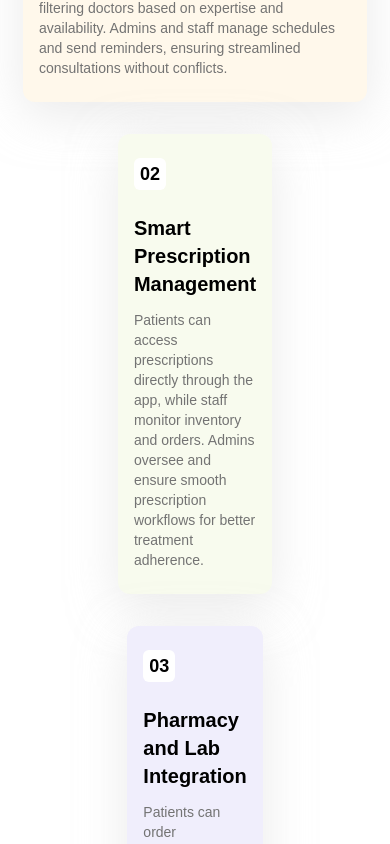
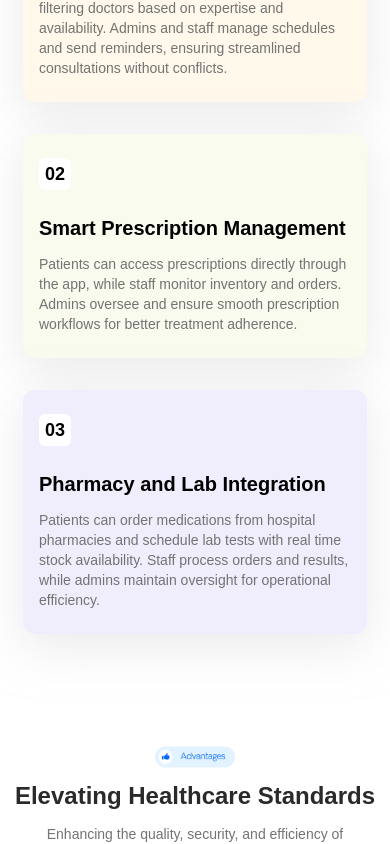
Before and after one commit to ajayzyx/MedLink, a React (Vite) app: page / in a window 390 px wide. Shown: the part 2433-3277 px from the top of the page. Built offline with nearby package versions, Linux system fonts and the light colour scheme; a web font is replaced by a local one.

Commit message:
responsive issue for mobile in feature section

```diff
--- a/src/pages/Features.jsx
+++ b/src/pages/Features.jsx
@@ -31,7 +31,7 @@ const Features = () => {
                 {/* Feature 1 */}
                 <div
                 style={{boxShadow: '0px 12px 48px 0px rgba(217, 217, 217, 0.54)'
-                 }} className="bg-[#FFF8EB] rounded-xl mx-36 inline-flex ">
+                 }} className="bg-[#FFF8EB] rounded-xl sm:mx-36 inline-flex ">
                     <div className="sm:my-36 sm:mx-12 lg:w-[410px] mx-4 my-6 w-[312px]">
                         <a
                             className="bg-[#FFFFFF] rounded-md text-lg flex items-center justify-center sm:size-10 size-8 font-semibold font-oakes">
@@ -59,7 +59,7 @@ const Features = () => {
                 <div
                 style={{boxShadow: '0px 12px 48px 0px rgba(217, 217, 217, 0.54)'
                  }}
-                 className="bg-[#F8FBEE] rounded-xl mx-36 inline-flex">
+                 className="bg-[#F8FBEE] rounded-xl sm:mx-36 inline-flex">
                     <div className='hidden sm:block'>
                     <div className='relative w-[644px] h-[450px]'>
                         <img src={features2} alt="" className='w-[700px] -bottom-[42px] left-4 absolute'/>
@@ -86,7 +86,7 @@ const Features = () => {
                 <div
                 style={{boxShadow: '0px 12px 48px 0px rgba(217, 217, 217, 0.54)'
                 }}
-                className="bg-[#F0EEFC] rounded-xl mx-36 inline-flex">
+                className="bg-[#F0EEFC] rounded-xl sm:mx-36 inline-flex">
                     <div className="sm:my-36 sm:mx-12 sm:max-w-[412px] mx-4 my-6 max-w-[312px] flex flex-col">
                         <a className="bg-[#FFFFFF] rounded-md text-lg flex items-center justify-center sm:size-10 size-8 font-semibold font-oakes">
                             03
```
